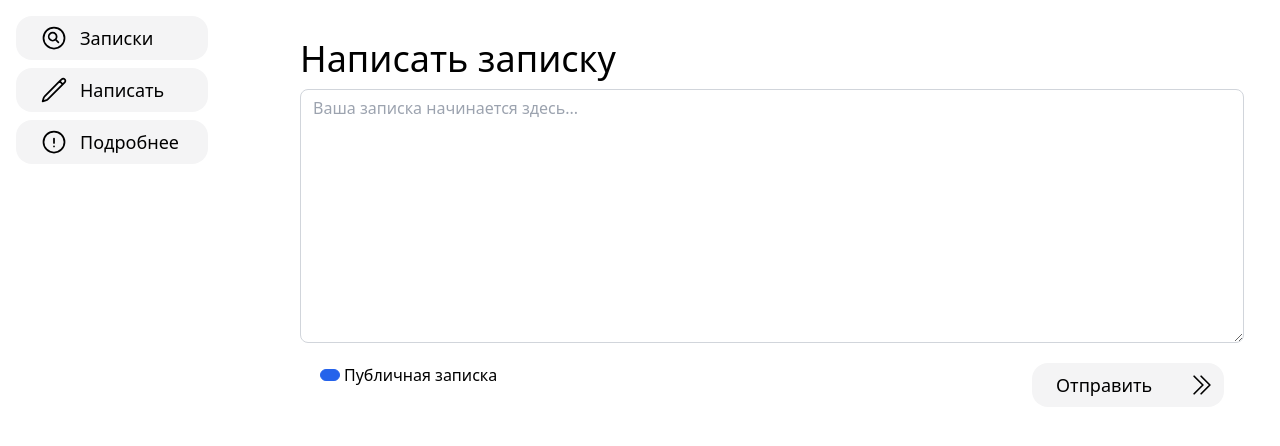
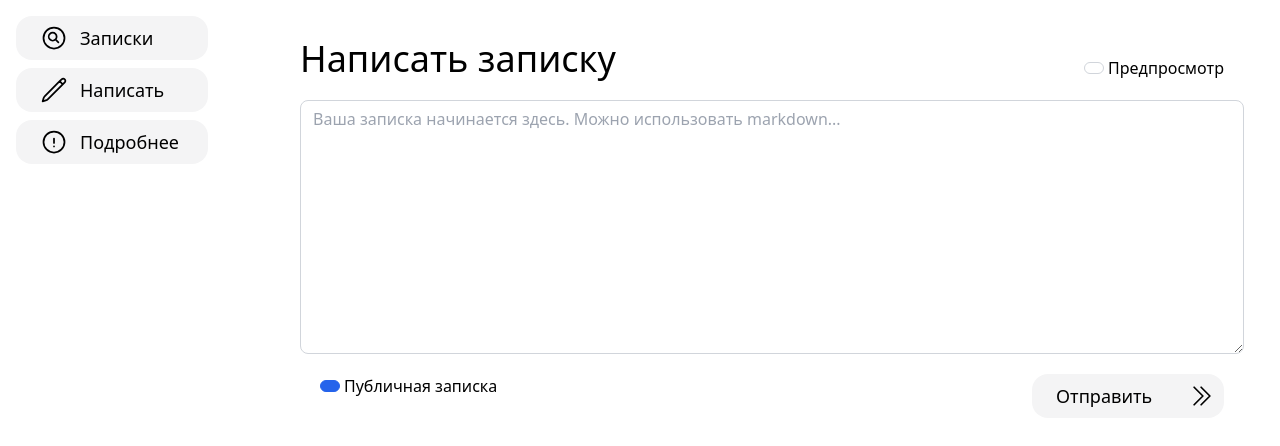
Before and after one commit to artegoser/AnoPaper, a React (Vite) app: page / in a window 1280 px wide. Shown: the top 446 px of the page. Built offline with nearby package versions, Linux system fonts and the light colour scheme.

Commit message:
feat: md support

```diff
--- a/package.json
+++ b/package.json
@@ -12,6 +12,7 @@
     "@heroicons/react": "^2.0.12",
     "react": "^18.2.0",
     "react-dom": "^18.2.0",
+    "react-markdown": "^8.0.3",
     "react-router-dom": "^6.4.2"
   },
   "devDependencies": {
--- a/src/components/checkbox.jsx
+++ b/src/components/checkbox.jsx
@@ -5,7 +5,7 @@ function CheckBox(props) {
         className="form-check-input appearance-none h-3 w-5 checked:bg-blue-600 checked:border-blue-600 pr-3 border border-gray-300 rounded-lg mr-1"
         type="checkbox"
         id={props.id}
-        defaultChecked={true}
+        defaultChecked={props.checked}
         onClick={props.onClick}
       />
       <label className="form-check-label inline-block" htmlFor={props.id}>
--- a/src/pages/create.jsx
+++ b/src/pages/create.jsx
@@ -1,15 +1,33 @@
 import { ButtonWithAction, IconWithButton } from "../components/button";
 import { ChevronDoubleRightIcon } from "@heroicons/react/24/outline";
 import { CheckBox } from "../components/checkbox";
+import { useState } from "react";
+import ReactMarkdown from "react-markdown";
 
 function CreateNote() {
+  const [preview, setPreview] = useState(false);
+  const [text, setText] = useState("");
+
   return (
     <div>
-      <h2 className="font-medium text-center lg:text-left leading-tight text-4xl mt-0 mb-2">
-        Написать записку
-      </h2>
+      <div className="grid grid-cols-1 lg:grid-cols-2">
+        <h2 className="font-medium text-center lg:text-left leading-tight text-4xl mt-0 mb-2">
+          Написать записку
+        </h2>
+        <CheckBox
+          className="justify-self-center lg:justify-self-end"
+          label="Предпросмотр"
+          id="preview"
+          onClick={() => setPreview(!preview)}
+        />
+      </div>
+
+      <ReactMarkdown className={!preview ? "w-full hidden" : "w-full"}>
+        {text}
+      </ReactMarkdown>
+
       <textarea
-        className="
+        className={`
           form-control
           block
           w-full
@@ -31,10 +49,14 @@ function CreateNote() {
           m-0
         focus:border-blue-600
           focus:outline-none
-        "
+          ${preview ? "hidden" : ""}
+        `}
         rows="10"
-        placeholder="Ваша записка начинается здесь..."
+        placeholder="Ваша записка начинается здесь. Можно использовать markdown..."
         maxLength={5000}
+        onChange={(e) => {
+          setText(e.target.value);
+        }}
       ></textarea>
       <div className="grid grid-cols-1 lg:grid-cols-2 justify-items-center w-full">
         <CheckBox
@@ -42,6 +64,7 @@ function CreateNote() {
           label="Публичная записка"
           id="public"
           onClick={""}
+          checked
         />
         <div className="justify-self-center lg:justify-self-end">
           <ButtonWithAction className="m-5" onClick={""}>
```
Also changed, not shown: 1 other file (tests, documents, lock files or other folders).
